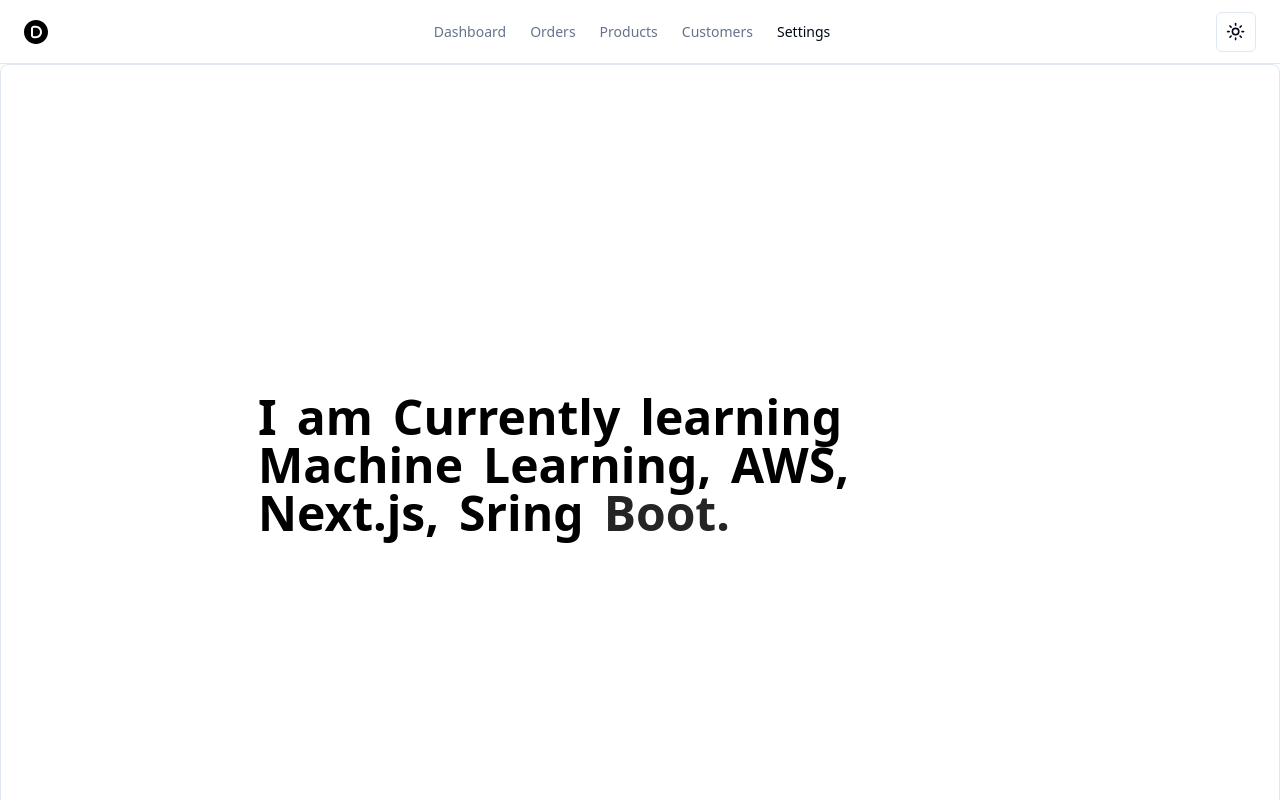
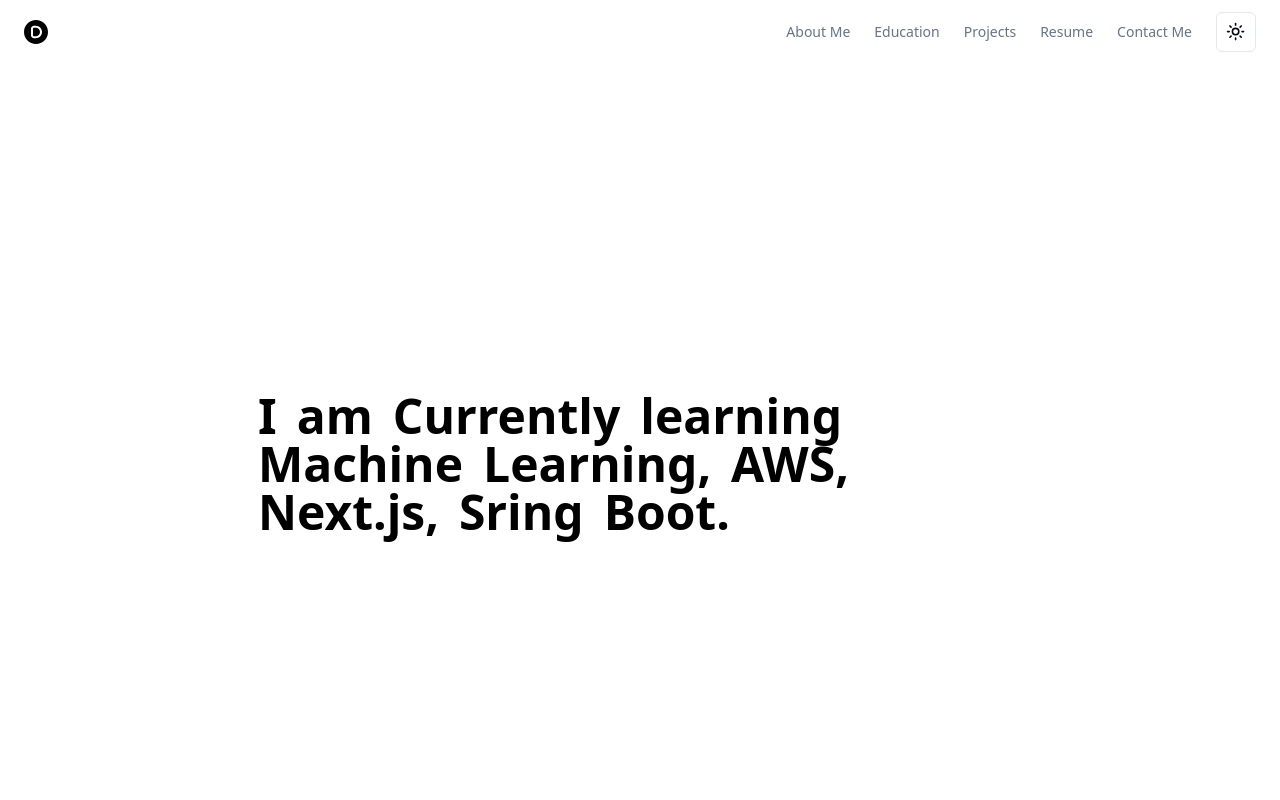
Before and after one commit to Sai-Deepak-1/portfolio-website, a Next.js app: page / in a window 1280 px wide. Shown: the top 800 px of the page. Built offline with nearby package versions, Linux system fonts and the light colour scheme.

Commit message:
Navbar Completed

```diff
--- a/src/app/globals.css
+++ b/src/app/globals.css
@@ -35,7 +35,7 @@
     --radius: 0.5rem;
   }
 
-  :root[class="dark"] {
+  .dark {
     --background: 222.2 84% 4.9%;
     --foreground: 210 40% 98%;
 
--- a/src/app/layout.tsx
+++ b/src/app/layout.tsx
@@ -3,11 +3,12 @@
 import "./globals.css";
 import { ThemeProvider } from "@/components/ui/theme-provider";
 import { Navbar } from "@/components/layout/navbar";
+
 const inter = Inter({ subsets: ["latin"] });
 
 export const metadata: Metadata = {
-  title: "Create Next App",
-  description: "Generated by create next app",
+  title: "Sai Deepak Portfolio",
+  description: "Portfolio Website by Sai Deepak Perumbudur",
 };
 
 export default function RootLayout({
@@ -16,17 +17,21 @@
   children: React.ReactNode;
 }>) {
   return (
-    <html lang="en">
+    <>
+      <html lang="en" suppressHydrationWarning>
+        <head />
         <body>
-        <Navbar />
           <ThemeProvider
             attribute="class"
-          defaultTheme="light"
+            defaultTheme="system"
             enableSystem
+            disableTransitionOnChange
           >
+            <Navbar />
             {children}
           </ThemeProvider>
         </body>
       </html>
+    </>
   );
 }
--- a/src/app/page.tsx
+++ b/src/app/page.tsx
@@ -4,7 +4,7 @@
 export default function Home() {
   return (
     <div>
-      <div className="z-10 flex min-h-[16rem] items-center justify-center rounded-lg border bg-white dark:bg-black">
+      <div className="z-10 flex min-h-[16rem] items-center justify-center rounded-lg bg-white dark:bg-black">
         <TextReveal text="I am Currently learning Machine Learning, AWS, Next.js, Sring Boot." />
       </div>
     </div>
--- a/src/components/layout/navbar.tsx
+++ b/src/components/layout/navbar.tsx
@@ -3,17 +3,19 @@
 import Link from "next/link"
 import Image from "next/image"
 import logodark from "../../../public/logo_dark.svg"
+import logolight from "../../../public/logo_light.svg"
 import {Menu, Package2} from "lucide-react"
 import { ThemeToggle } from './theme-toggle';
 
 export function Navbar() {
 return(
-    <header className="sticky top-0 flex h-16 justify-between items-center gap-4 border-b bg-background px-4 md:px-6">
+    <header className="sticky top-0 flex h-16 justify-between items-center gap-4 bg-background dark:bg-black px-4 md:px-6">
         <Link
             href="#"
             className="flex items-center gap-2 text-lg font-semibold md:text-base"
         >
-            <Image className="h-6 w-6" src={logodark} alt="Logo D"/>
+            <Image className="h-6 w-6 block dark:hidden" src={logodark} alt="Logo D"/>
+            <Image className="h-6 w-6 hidden dark:block" src={logolight} alt="Logo D"/>
             <span className="sr-only">Sai Deepak Portfolio</span>
         </Link>
         <nav className="hidden flex-col gap-6 text-lg font-medium md:flex md:flex-row md:items-center md:gap-5 md:text-sm lg:gap-6">
@@ -21,32 +23,33 @@
             href="#"
             className="text-muted-foreground transition-colors hover:text-foreground"
           >
-            Dashboard
+            About Me
           </Link>
           <Link
             href="#"
             className="text-muted-foreground transition-colors hover:text-foreground"
           >
-            Orders
+            Education
           </Link>
           <Link
             href="#"
             className="text-muted-foreground transition-colors hover:text-foreground"
           >
-            Products
+            Projects
           </Link>
           <Link
             href="#"
             className="text-muted-foreground transition-colors hover:text-foreground"
           >
-            Customers
+            Resume
           </Link>
           <Link
             href="#"
-            className="text-foreground transition-colors hover:text-foreground"
+            className="text-muted-foreground transition-colors hover:text-foreground"
           >
-            Settings
+            Contact Me
           </Link>
+          <ThemeToggle/>
         </nav>
         <Sheet>
           <SheetTrigger asChild>
@@ -54,7 +57,7 @@
               variant="outline"
               size="icon"
               className="shrink-0 md:hidden"
-            >
+              >
               <Menu className="h-5 w-5" />
               <span className="sr-only">Toggle navigation menu</span>
             </Button>
@@ -65,39 +68,40 @@
                 href="#"
                 className="flex items-center gap-2 text-lg font-semibold"
               >
-                <Package2 className="h-6 w-6" />
-                <span className="sr-only">Acme Inc</span>
+                <Image className="h-6 w-6 block dark:hidden" src={logodark} alt="Logo D"/>
+                <Image className="h-6 w-6 hidden dark:block" src={logolight} alt="Logo D"/>
+                <span className="sr-only">Sai Deepak Portfolio</span>
               </Link>
               <Link
                 href="#"
                 className="text-muted-foreground hover:text-foreground"
               >
-                Dashboard
+                About Me
               </Link>
               <Link
                 href="#"
                 className="text-muted-foreground hover:text-foreground"
               >
-                Orders
+                Education
               </Link>
               <Link
                 href="#"
                 className="text-muted-foreground hover:text-foreground"
               >
-                Products
+                Projects
               </Link>
               <Link
                 href="#"
                 className="text-muted-foreground hover:text-foreground"
               >
-                Customers
+                Resume
               </Link>
               <Link href="#" className="hover:text-foreground">
-                Settings
+                Contact Me
               </Link>
+              <ThemeToggle/>
             </nav>
           </SheetContent>
         </Sheet>
-        <ThemeToggle/>
       </header>
 );}
--- a/tailwind.config.ts
+++ b/tailwind.config.ts
@@ -1,18 +1,14 @@
-import type { Config } from "tailwindcss";
+import type { Config } from "tailwindcss"
 
 const config = {
   darkMode: ["class"],
-  // content: [
-  //   "./pages/**/*.{ts,tsx}",
-  //   "./components/**/*.{ts,tsx}",
-  //   "./app/**/*.{ts,tsx}",
-  //   "./src/**/*.{ts,tsx}",
-	// 	"./pages/*.{ts,tsx}",
-	// 	"./styles/**/*.css",
-  // ],
-  content: ["**/*.{ts,tsx}"],
+  content: [
+    './pages/**/*.{ts,tsx}',
+    './components/**/*.{ts,tsx}',
+    './app/**/*.{ts,tsx}',
+    './src/**/*.{ts,tsx}',
+	],
   prefix: "",
-  safelist: ['dark'],
   theme: {
     container: {
       center: true,
@@ -79,6 +75,6 @@
     },
   },
   plugins: [require("tailwindcss-animate")],
-} satisfies Config;
+} satisfies Config
 
-export default config;
+export default config
```
Also changed, not shown: public/logo_light.svg (added). Lines whose indentation alone changed are shown as unchanged.
